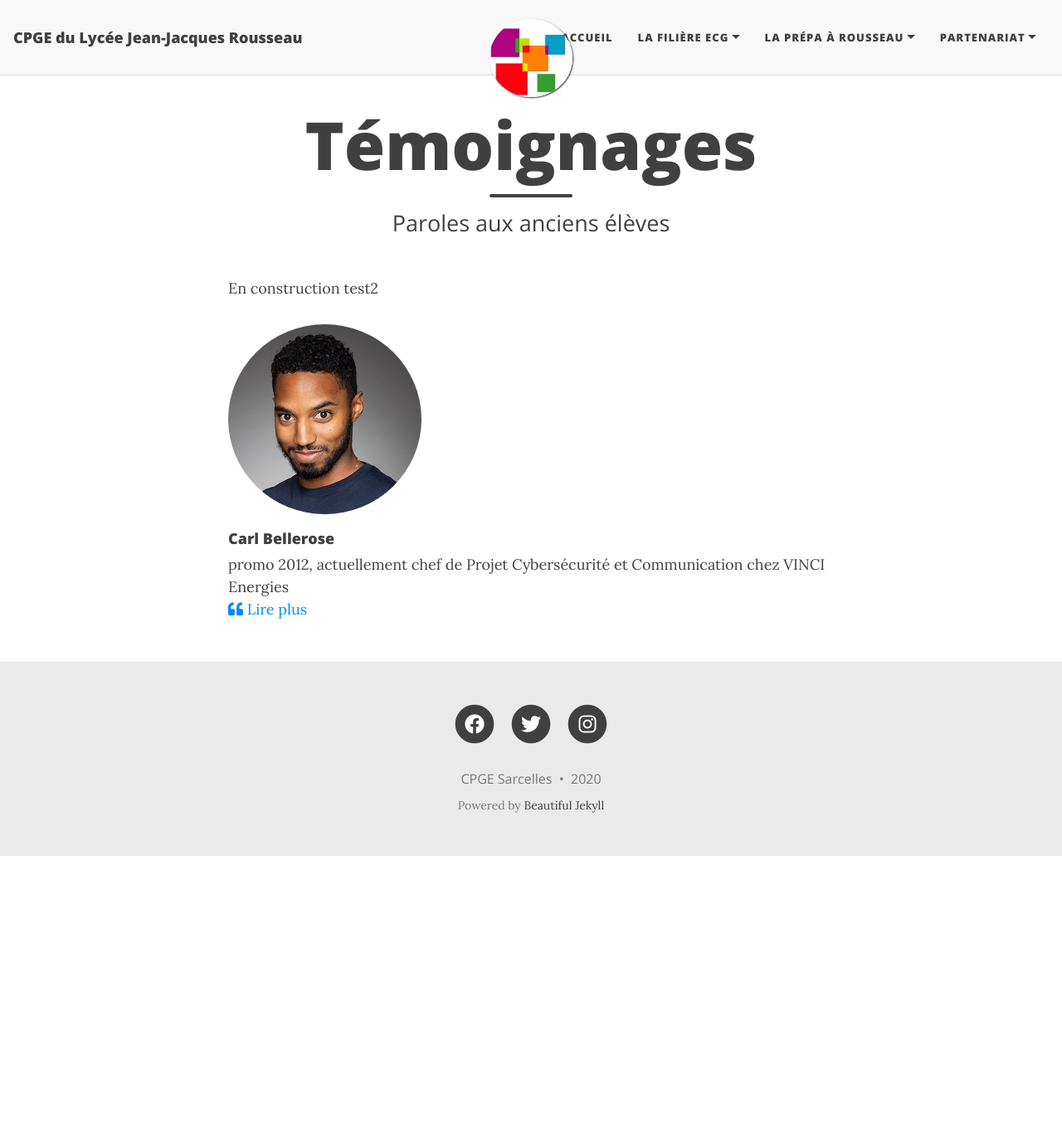
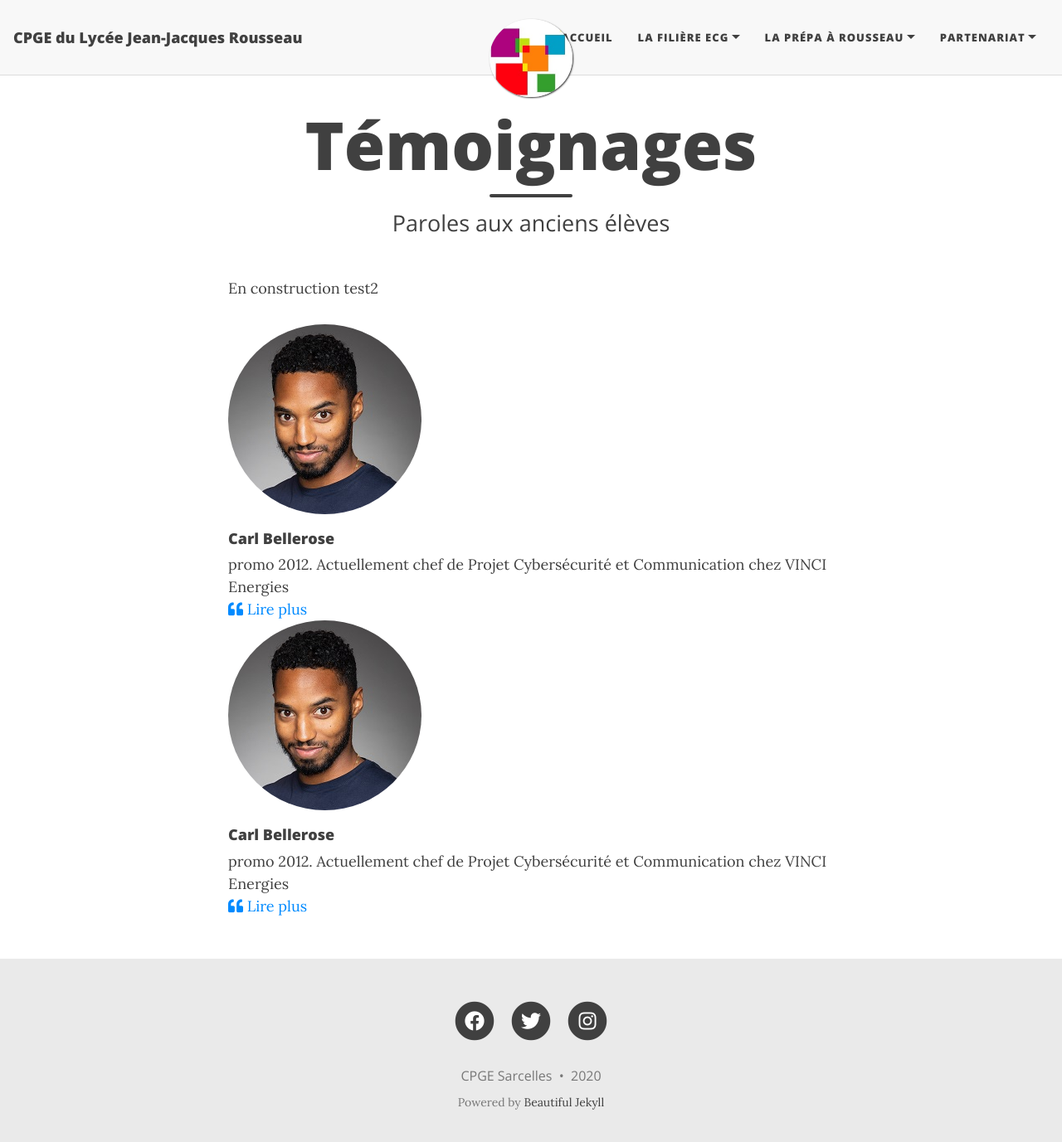
Before and after one commit to cpgesarcelles/cpgesarcelles.github.io, a Jekyll site: the page built from temoignages.md, in a window 1280 px wide and 1390 px high. Shown: the top 1377 px of the window at 83% size. Built offline with Jekyll 4.4.1, drawn with Linux system fonts in a browser that asks for light colours; nearby versions of some CDN libraries.

Commit message:
Update temoignages.md

```diff
--- a/temoignages.md
+++ b/temoignages.md
@@ -4,7 +4,11 @@ subtitle: Paroles aux anciens élèves
 eleves:
   - name: Carl Bellerose
     img: /assets/img/Bellerose.JPG
-    desc: promo 2012, actuellement chef de Projet Cybersécurité et Communication chez VINCI Energies
+    desc: promo 2012. Actuellement chef de Projet Cybersécurité et Communication chez VINCI Energies
+    temoignage: /temoignages
+  - name: Carl Bellerose
+    img: /assets/img/Bellerose.JPG
+    desc: promo 2012. Actuellement chef de Projet Cybersécurité et Communication chez VINCI Energies
     temoignage: /temoignages
 ---
 
```
